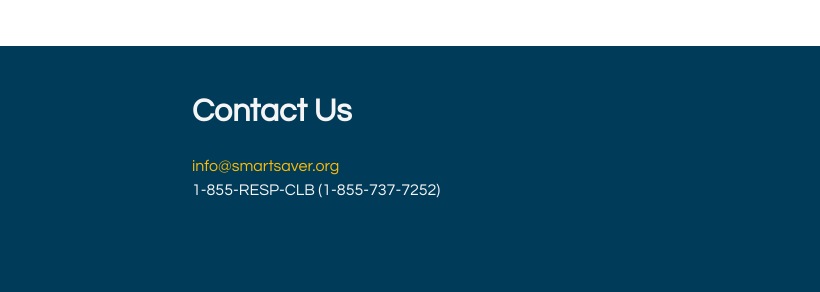
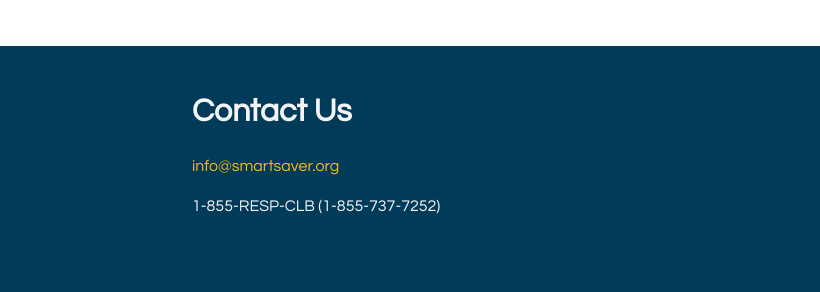
Before and after one commit to smartsaver/myfuturesaver-client, a Gatsby site: page / in a window 1280 px wide. Shown: the part 426-718 px from the top of the page, 460-1280 px from the left. Built offline with nearby package versions, Linux system fonts and the light colour scheme; Gatsby itself is replaced by a stand-in of ours.

Commit message:
Add Markdown plugin

```diff
--- a/gatsby-config.js
+++ b/gatsby-config.js
@@ -26,6 +26,14 @@
         path: `${__dirname}/src/images`,
       },
     },
+    {
+      resolve: `gatsby-source-filesystem`,
+      options: {
+        path: `${__dirname}/src/content`,
+        name: 'markdown-pages',
+      },
+    },
+    `gatsby-transformer-remark`,
     `gatsby-transformer-sharp`,
     `gatsby-plugin-sharp`,
     {
--- a/gatsby-node.js
+++ b/gatsby-node.js
@@ -3,5 +3,3 @@
  *
  * See: https://www.gatsbyjs.org/docs/node-apis/
  */
-
-// You can delete this file if you're not using it
--- a/package.json
+++ b/package.json
@@ -13,6 +13,7 @@
     "gatsby-plugin-react-helmet": "^3.0.2",
     "gatsby-plugin-sharp": "^2.0.14",
     "gatsby-source-filesystem": "^2.0.8",
+    "gatsby-transformer-remark": "^2.1.19",
     "gatsby-transformer-sharp": "^2.1.8",
     "prop-types": "^15.6.2",
     "react": "^16.6.3",
--- a/src/components/footer.js
+++ b/src/components/footer.js
@@ -1,8 +1,24 @@
 import React from 'react'
+import { StaticQuery, graphql } from 'gatsby'
 import './footer.css'
 import logo from '../images/logo-small.png'
 
-const Footer = () => {
+const FooterContainer = () => (
+  <StaticQuery
+    query={graphql`
+      query {
+        markdownRemark(frontmatter: { title: { eq: "footer" } }) {
+          html
+        }
+      }
+    `}
+    render={data => <Footer data={data} />}
+  />
+)
+
+const Footer = ({ data }) => {
+  const { markdownRemark } = data
+  const { html } = markdownRemark
   return (
     <footer className="footer Footer--blue">
       <div className="container">
@@ -13,8 +29,10 @@
           </div>
           <div className="column is-half">
             <h3 className="title is-3">Contact Us</h3>
-            <a href="mailto:">info@smartsaver.org</a>
-            <p>1-855-RESP-CLB (1-855-737-7252)</p>
+            <div
+              className="content"
+              dangerouslySetInnerHTML={{ __html: html }}
+            />
           </div>
         </div>
       </div>
@@ -22,4 +40,4 @@
   )
 }
 
-export default Footer
+export default FooterContainer
--- /dev/null
+++ b/src/content/footer.md
@@ -0,0 +1,7 @@
+---
+title: 'footer'
+---
+
+[info@smartsaver.org](mailto:info@smartsaver.org)
+
+1-855-RESP-CLB (1-855-737-7252)
```
Also changed, not shown: 1 other file.
